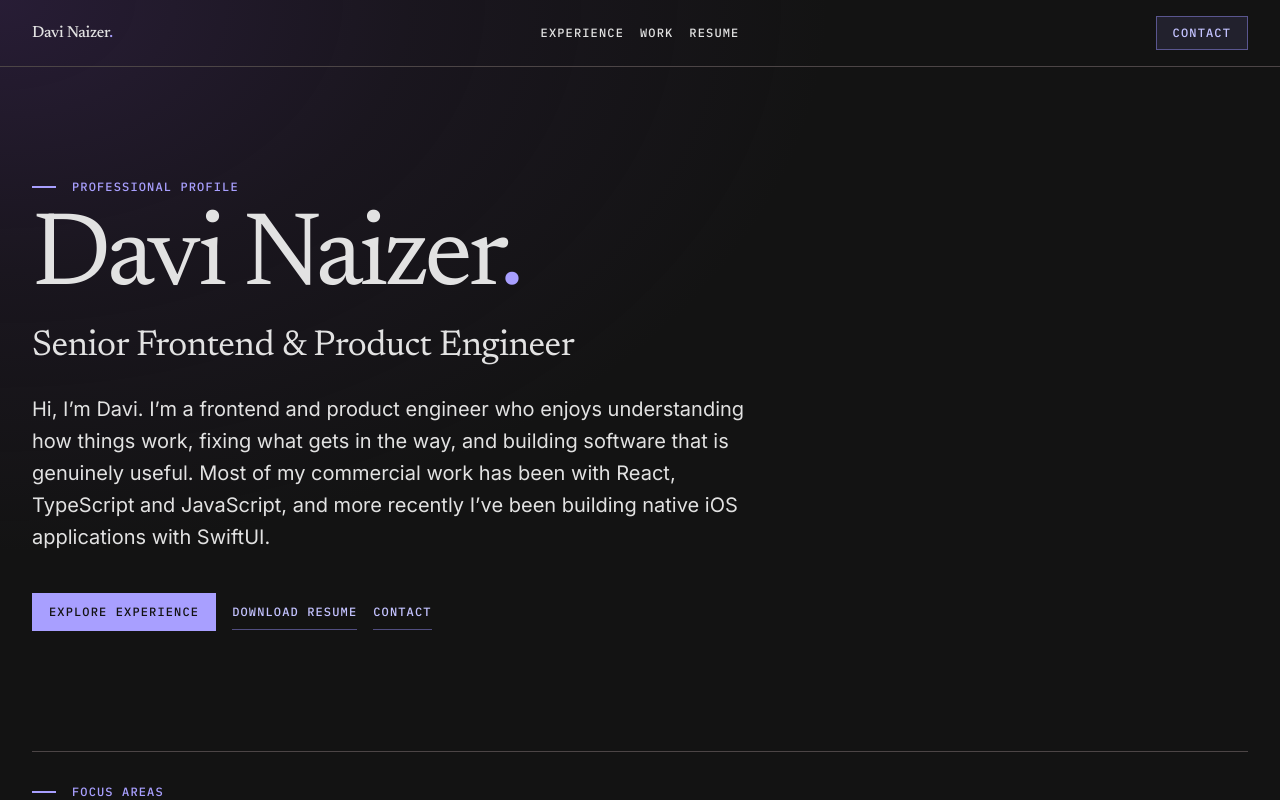
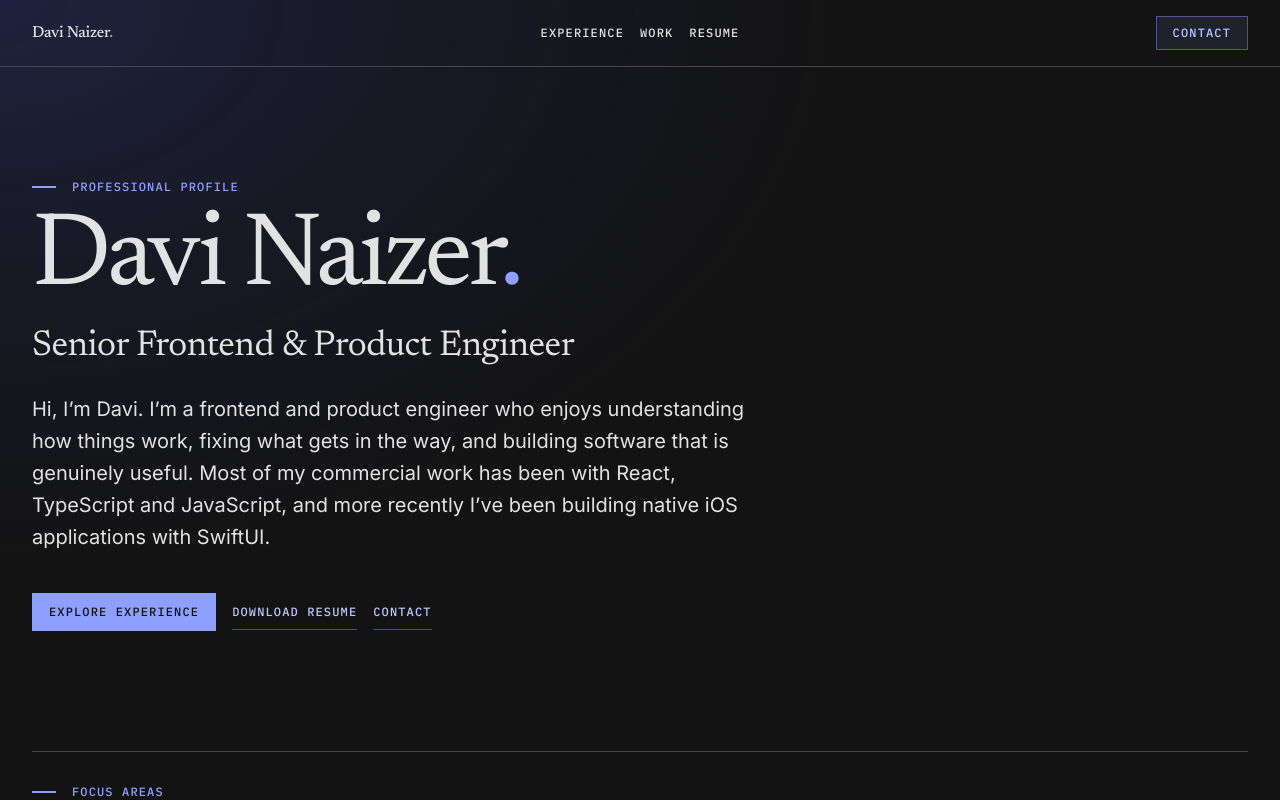
Before and after one commit to davinaizer/professional-site, a React (Vite) app: page / in a window 1280 px wide. Shown: the top 800 px of the page. Built offline with nearby package versions, Linux system fonts and the light colour scheme.

Commit message:
style(bg): change accent colour to blue

```diff
--- a/src/styles/global.css
+++ b/src/styles/global.css
@@ -8,9 +8,9 @@ body {
 	background-color: var(--color-background);
 	background-image: radial-gradient(
 		ellipse 72rem 48rem at 0 0,
-		rgb(83 49 126 / 0.32) 0%,
-		rgb(49 31 70 / 0.22) 36%,
-		transparent 72%
+		var(--gradient-accent-start) 0%,
+		var(--gradient-accent-middle) 36%,
+		transparent 74%
 	);
 	background-attachment: fixed;
 	background-repeat: no-repeat;
--- a/src/styles/tokens.css
+++ b/src/styles/tokens.css
@@ -13,10 +13,13 @@
     --color-border-subtle: #4c4546;
     --color-border-strong: #988e90;
 
-	--color-accent: oklch(76% 0.17 285);
-	--color-accent-soft: oklch(84% 0.1 285);
-	--color-accent-subtle: oklch(76% 0.17 285 / 0.1);
-	--color-accent-border: oklch(76% 0.17 285 / 0.42);
+    --color-accent: oklch(74% 0.16 275);
+    --color-accent-soft: oklch(84% 0.09 275);
+    --color-accent-subtle: oklch(74% 0.16 275 / 0.1);
+    --color-accent-border: oklch(74% 0.16 275 / 0.42);
+
+    --gradient-accent-start: oklch(40% 0.13 275 / 0.36) 0%;
+    --gradient-accent-middle: oklch(30% 0.08 275 / 0.25) 38%;
 
     --color-link: var(--color-accent-soft);
     --color-focus: var(--color-accent);
```
Lines whose indentation alone changed are shown as unchanged.
